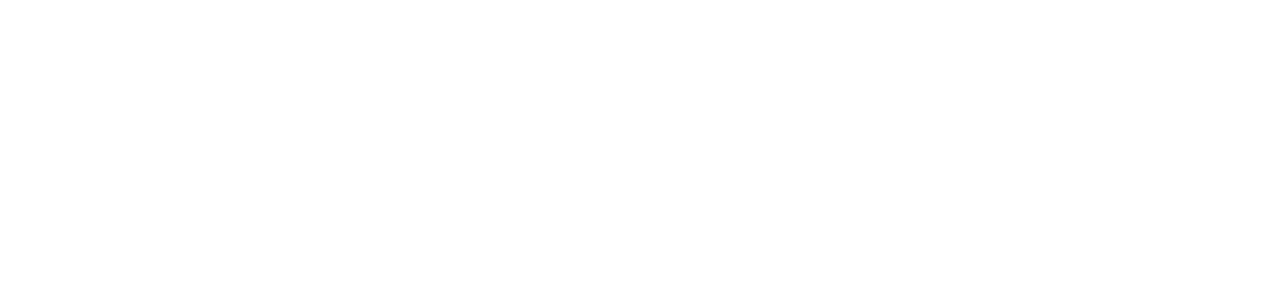
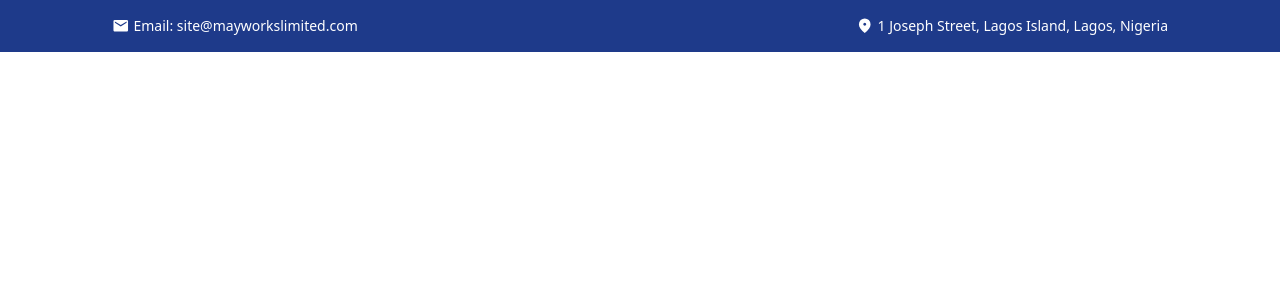
Before and after one commit to joshytheprogrammer/mayworks-v2, a Nuxt app: page / in a window 1280 px wide. Shown: the top 300 px of the page. Built offline with nearby package versions, Linux system fonts and the light colour scheme.

Commit message:
made changes

```diff
--- a/components/App/Nav/Strip.vue
+++ b/components/App/Nav/Strip.vue
@@ -1,5 +1,16 @@
 <template>
-  <div class="w-full px-4 sm:px-8 md:px-12 lg:px-28 bg-purple-900 text-white flex items-center justify-between">
-
+  <div class="w-full px-4 py-4 sm:px-8 md:px-12 lg:px-28 bg-blue-900 text-white flex items-center justify-between">
+    <div class="text-sm flex items-center">
+      <Icon name="material-symbols:mail" size="1.25em" />
+      <span class="pl-1">
+        Email: site@mayworkslimited.com
+      </span>
+    </div>
+    <div class="text-sm flex items-center">
+      <Icon name="material-symbols:location-on" size="1.25em" />
+      <span class="pl-1">
+        1 Joseph Street, Lagos Island, Lagos, Nigeria
+      </span>
+    </div>
   </div>
 </template>
```
